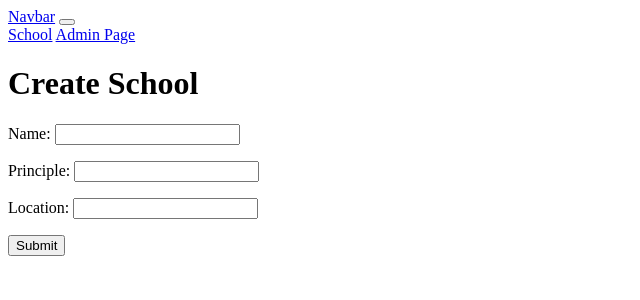
After one commit to vimlesh-verma16/Notes, a Django app: page /basic_app/create/ in a window 1280 px wide. The commit adds this page. Shown: the top 300 px of the page, without its empty margins (0-640 px from the left). Run offline with Django 4.2, Linux system fonts and the light colour scheme.

Commit message:
Django CRUD Operations

```diff
--- a/Advanced_Django_9.1/advanced_cbv/basic_app/models.py
+++ b/Advanced_Django_9.1/advanced_cbv/basic_app/models.py
@@ -1,4 +1,5 @@
 from django.db import models
+from django.urls import reverse
 
 # Create your models here.
 class School(models.Model):
@@ -9,6 +10,9 @@ class School(models.Model):
     def __str__(self):
         return self.name
 
+    def get_absolute_url(self):
+        return reverse("basic_app:detail",kwargs={'pk':self.pk})
+
 class Student(models.Model):
     name = models.CharField(max_length=256)
     age = models.PositiveIntegerField()
--- a/Advanced_Django_9.1/advanced_cbv/basic_app/templates/basic_app/basic_app_base.html
+++ b/Advanced_Django_9.1/advanced_cbv/basic_app/templates/basic_app/basic_app_base.html
@@ -16,7 +16,7 @@
             </button>
             <div class="collapse navbar-collapse" id="navbarNavAltMarkup">
                 <div class="navbar-nav">
-
+                    <a class="nav-link" href="{% url 'basic_app:list' %}"> School</a>
                     <a class="nav-link" href="{% url 'admin:index' %}">Admin Page</a>
 
 
--- a/Advanced_Django_9.1/advanced_cbv/basic_app/templates/basic_app/school_detail.html
+++ b/Advanced_Django_9.1/advanced_cbv/basic_app/templates/basic_app/school_detail.html
@@ -10,4 +10,9 @@
     <h2>student name is {{student.name}} who's age is {{student.age}} </h2>
     {% endfor %}
 </div>
+
+<div class="container">
+    <p><a class="btn btn-warning" href="{% url 'basic_app:update' pk=school_detail.pk %}">Update</a></p>
+</div>
+
 {% endblock %}
--- /dev/null
+++ b/Advanced_Django_9.1/advanced_cbv/basic_app/templates/basic_app/school_form.html
@@ -0,0 +1,18 @@
+{% extends 'basic_app/basic_app_base.html' %}
+{% block body_block %}
+<h1>
+    {% if not form.instance.pk %}
+    Create School
+    {% else %}
+    Update School
+    {% endif %}
+</h1>
+
+<form method="post">
+    {% csrf_token %}
+    {{form.as_p}}
+    <button type="submit">Submit</button>
+
+</form>
+
+{% endblock %}
--- a/Advanced_Django_9.1/advanced_cbv/basic_app/urls.py
+++ b/Advanced_Django_9.1/advanced_cbv/basic_app/urls.py
@@ -6,5 +6,7 @@ app_name = 'basic_app'
 urlpatterns = [
     path('',views.SchoolListView.as_view(),name='list'),
     path('<int:pk>/',views.SchoolDetailView.as_view(),name='detail'),
-
+    path('create/',views.SchoolCreateView.as_view(),name='create'),
+    path('update/<int:pk>/',views.SchoolUpdateView.as_view(),name='update'),
+    path('delete/<int:pk>/',views.SchoolDeleteView.as_view(),name='delete'),
 ]
--- a/Advanced_Django_9.1/advanced_cbv/basic_app/views.py
+++ b/Advanced_Django_9.1/advanced_cbv/basic_app/views.py
@@ -1,6 +1,9 @@
 from django.shortcuts import render
-from django.views.generic import View,TemplateView,ListView,DetailView
+from django.views.generic import (View,TemplateView,ListView,
+                                 DetailView,CreateView,DeleteView,
+                                 UpdateView)
 from django.http import HttpResponse
+from django.urls import reverse_lazy
 from . import models
 
 # Create your views here.
@@ -23,3 +26,17 @@ class SchoolDetailView(DetailView):
     context_object_name = 'school_detail'
     model = models.School
     template_name = 'basic_app/school_detail.html'
+
+
+class SchoolCreateView(CreateView):
+    fields = ("name",'principle','location')
+    model =models.School
+    template_name = 'basic_app/school_form.html'
+
+class SchoolUpdateView(UpdateView):
+    fields = ("name",'principle')
+    model =models.School
+
+class SchoolDeleteView(DeleteView):
+    model =models.School
+    success_url = reverse_lazy('basic_app:list')
```
Also changed, not shown: Advanced_Django_9.1/advanced_cbv/basic_app/templates/basic_app/school_confirm_delete.html (added, +11 -0 lines), Advanced_Django_9.1/advanced_cbv/db.sqlite3.
